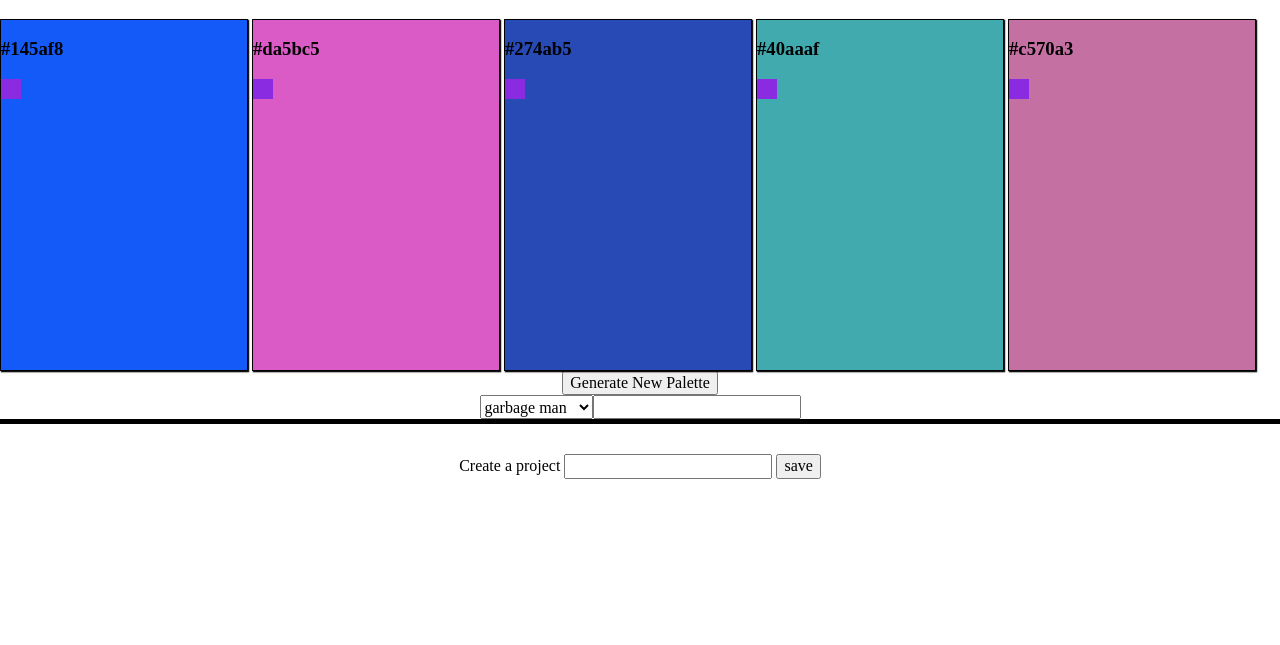
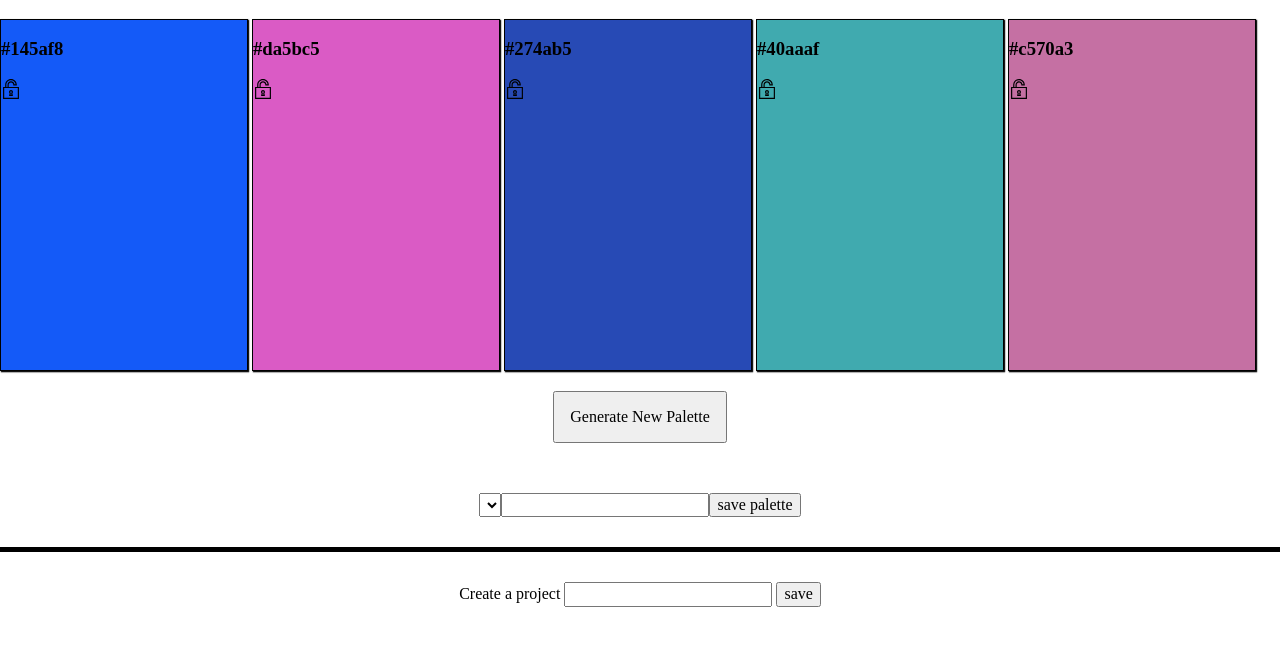
Before and after one commit to Awiedenman/palette-picker, a website: page public/index.html in a window 1280 px wide. Shown: the part 61-706 px from the top of the page. Drawn offline with nearby package versions, Linux system fonts and the light colour scheme.

Commit message:
Add append functionality to palette and project forms

```diff
--- a/public/index.html
+++ b/public/index.html
@@ -37,22 +37,20 @@
         </div>
         <button class="palette-generate-button">Generate New Palette</button>
       </div>
-      <div class="project-info">
+      <form class="new-palette-form">
         <select name="projects">
-          <option value="project1">garbage man</option>
-          <option value="project1">garbage man2</option>
-          <option value="project1">garbage man3</option>
-          <option value="project1">garbage man4</option>
         </select>
-        <input type="text" name="new-palette-name" placeholder="">
-      </div>
+        <input class="new-palette-input" type="text" name="new-palette-name" placeholder="">
+        <button class="save-palette">save palette</button>
+      </form>
     </main>
-    <section class="projects">
+    <form class="new-project-form">
       <label for="new-project"> Create a project
-        <input type="text" name="new-project">
-        <button>save</button>
+        <input class="new-project-input" type="text" name="new-project">
+        <button class="new-project-btn">save</button>
       </label>
-    </section>
+    </form>
+     <section class="project-container"></section>
     <script src="https://code.jquery.com/jquery-3.3.1.min.js" integrity="sha256-FgpCb/KJQlLNfOu91ta32o/NMZxltwRo8QtmkMRdAu8=" crossorigin="anonymous"></script>
     <script type="text/javascript" src="script.js"></script>
   </body>
--- a/public/script.js
+++ b/public/script.js
@@ -23,12 +23,24 @@ class Palette {
 
   colorLock(id) {
     this.colors[id].locked = !this.colors[id].locked;
-  };
+    // $(`.palette-color-${id}`).style('background-image', 'url("./images/lock.svg")')
+    // $(`.palette-color-${id}`).click(function () {
+    //   $(`.palette-color-${id}`).css({
+    //     'background-image': url("./images/lock.svg"),
+    //   });
+    // })
+  }
 }
 
+
+
 let palette = new Palette();
+
 $(".palette-generate-button").on("click", createPalette);
 $('.locked-btn').on('click', toggleLock)
+$('.new-palette-form').on('submit', saveColorPalette);
+$('.new-project-form').on('submit', saveNewProject);
+
 
 createPalette();
 
@@ -47,8 +59,21 @@ function assignRandomColors(e) {
   }
 
 function toggleLock(e) {
-const id = e.target.id;
-palette.colorLock(id)
-console.log(palette.colors);
+  const id = e.target.id;
+  palette.colorLock(id)
+}
 
+function saveColorPalette(e) {
+  e.preventDefault();
+  const newPalette = $(e.target).children('.new-palette-input').val();
+  $('project-container').append(`<div>${newPalette}</div>`)
 }
+
+function saveNewProject(e) {
+  e.preventDefault();
+  console.log(e.target);
+
+  const newProject = $(e.target).find('.new-project-input').val();
+  console.log(newProject);
+  $('select').append(`<option value="project1">${newProject}</option>`)
+}
--- a/public/styles.css
+++ b/public/styles.css
@@ -12,25 +12,29 @@
 
 .palette-generate-button {
   display: flex;
-  margin: 0 auto;
+  margin: 20px auto;
+  padding: 15px;
 }
 
-.project-info {
+.new-palette-form {
   display: flex;
   justify-content: center;
+  padding: 30px;
 }
 
-.projects {
+.new-project-form {
+  display: flex;
+  justify-content: center;
   padding: 30px;
   border-top: 5px solid #000;
   text-align: center;
 }
 
+/* .projects {
+} */
+
 .locked-btn {
-  /* background-image: url("../images/unlock.svg");
-  background-repeat: repeat;
-  background-size: cover;  */
-  background-color: blueviolet;
+  background-image: url("./images/unlock.svg");
   height: 20px;
   width: 20px;
 }
```
Also changed, not shown: public/images/lock.svg (added), public/images/unlock.svg (added).
